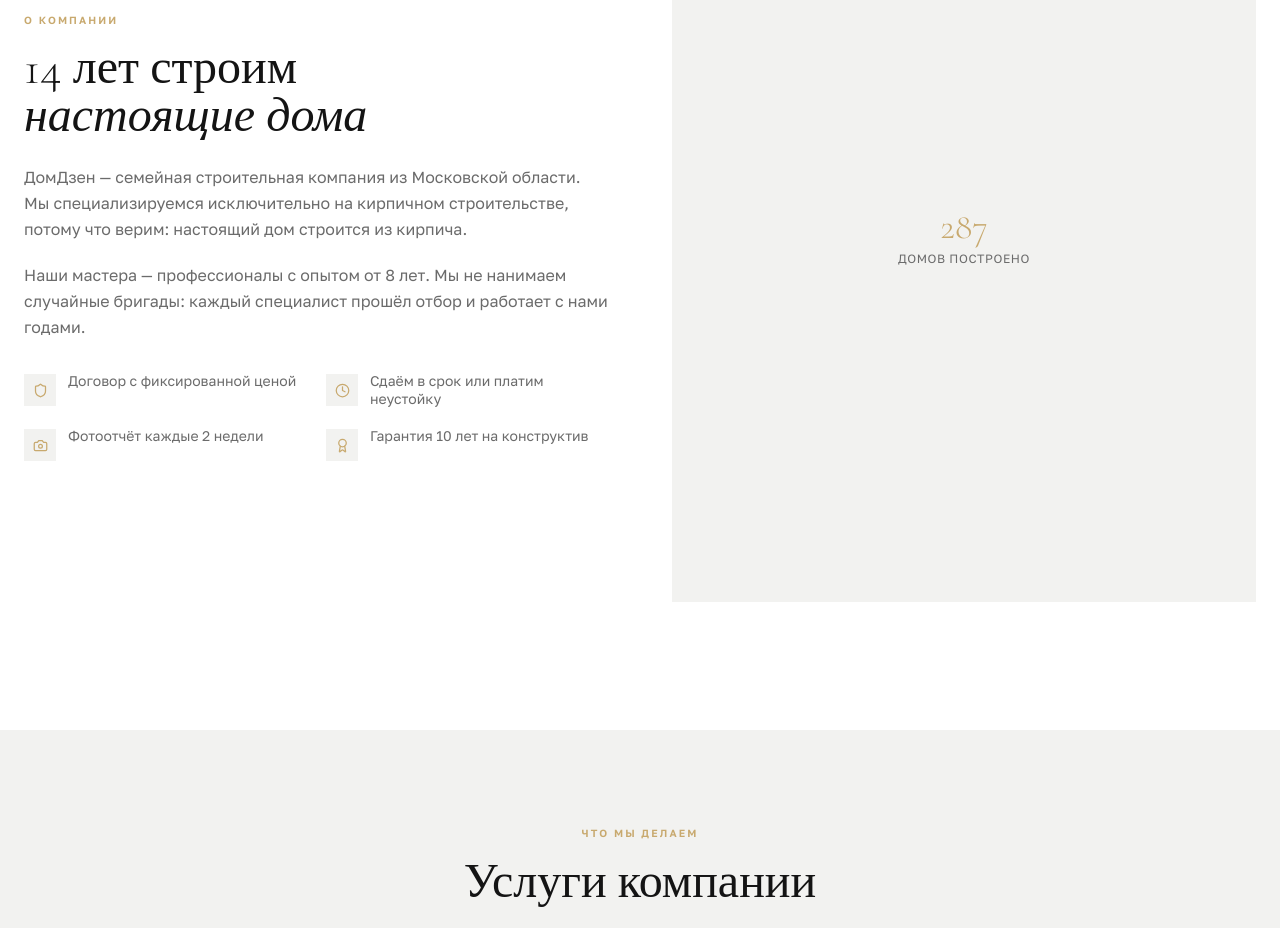
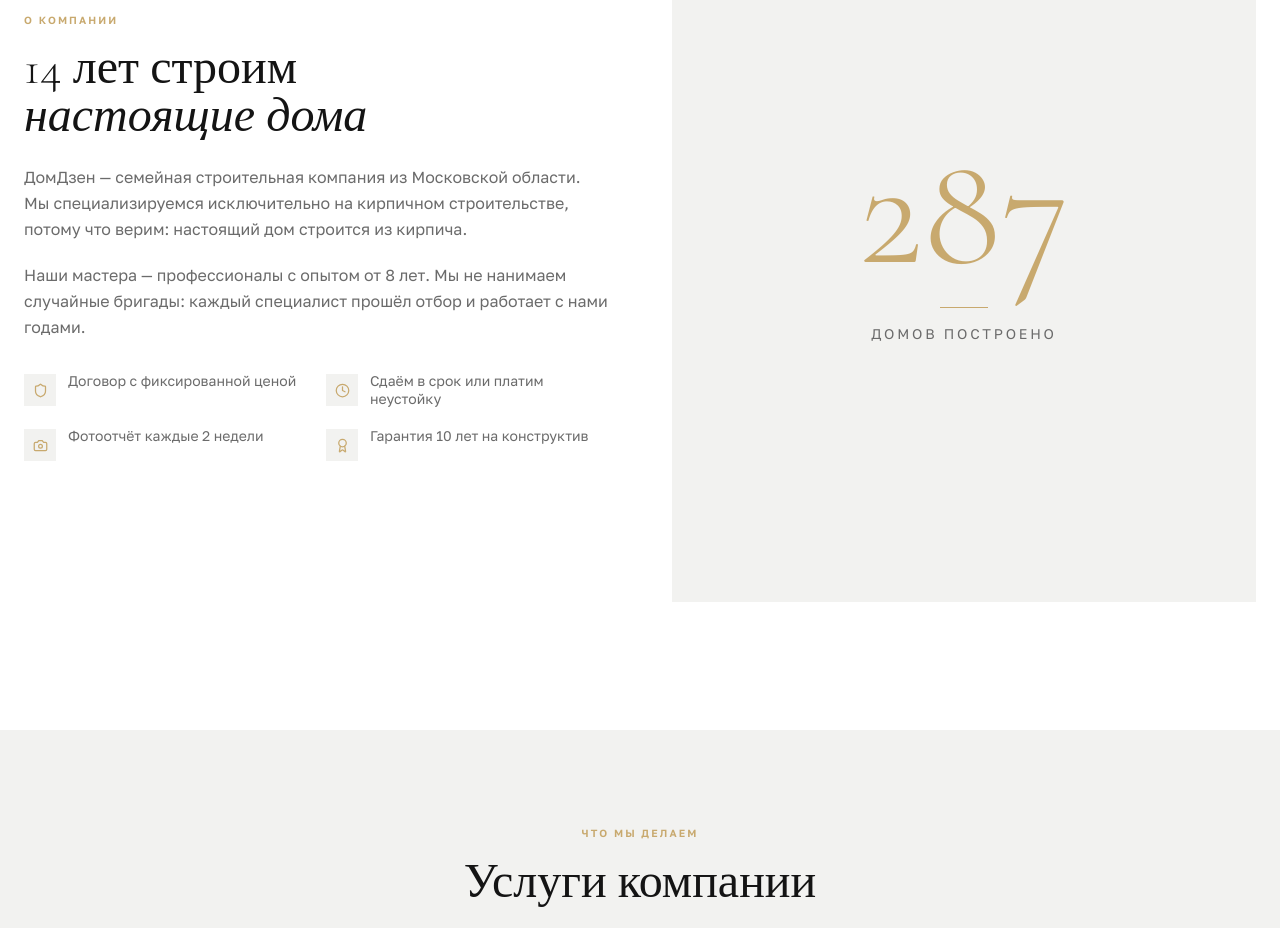
Before and after one commit to pr-poehali-dev/brickhouse-modern-website, a React (Vite) app: page / in a window 1280 px wide. Shown: the part 1240-2168 px from the top of the page. Built offline with nearby package versions, Linux system fonts and the light colour scheme.

Commit message:
увеличить шрифт и разместить более локонично относительно пространсва 287 домов построено

```diff
--- a/src/pages/Index.tsx
+++ b/src/pages/Index.tsx
@@ -811,9 +811,10 @@ const Index = () => {
               </div>
             </div>
             <div className="relative flex items-center justify-center bg-[var(--sand)] aspect-[4/5]">
-              <div className="text-center">
-                <div className="text-4xl font-light mb-1" style={{ fontFamily: "'Cormorant Garamond', serif", color: "var(--brick)" }}>287</div>
-                <div className="text-xs uppercase tracking-wider text-[var(--text-muted)]">Домов построено</div>
+              <div className="text-center px-8">
+                <div className="text-[120px] md:text-[160px] font-light leading-none mb-4" style={{ fontFamily: "'Cormorant Garamond', serif", color: "var(--brick)" }}>287</div>
+                <div style={{ width: "48px", height: "1px", background: "var(--brick)", margin: "0 auto 16px" }} />
+                <div className="text-sm uppercase tracking-[0.2em] text-[var(--text-muted)]">Домов построено</div>
               </div>
             </div>
           </div>
```
